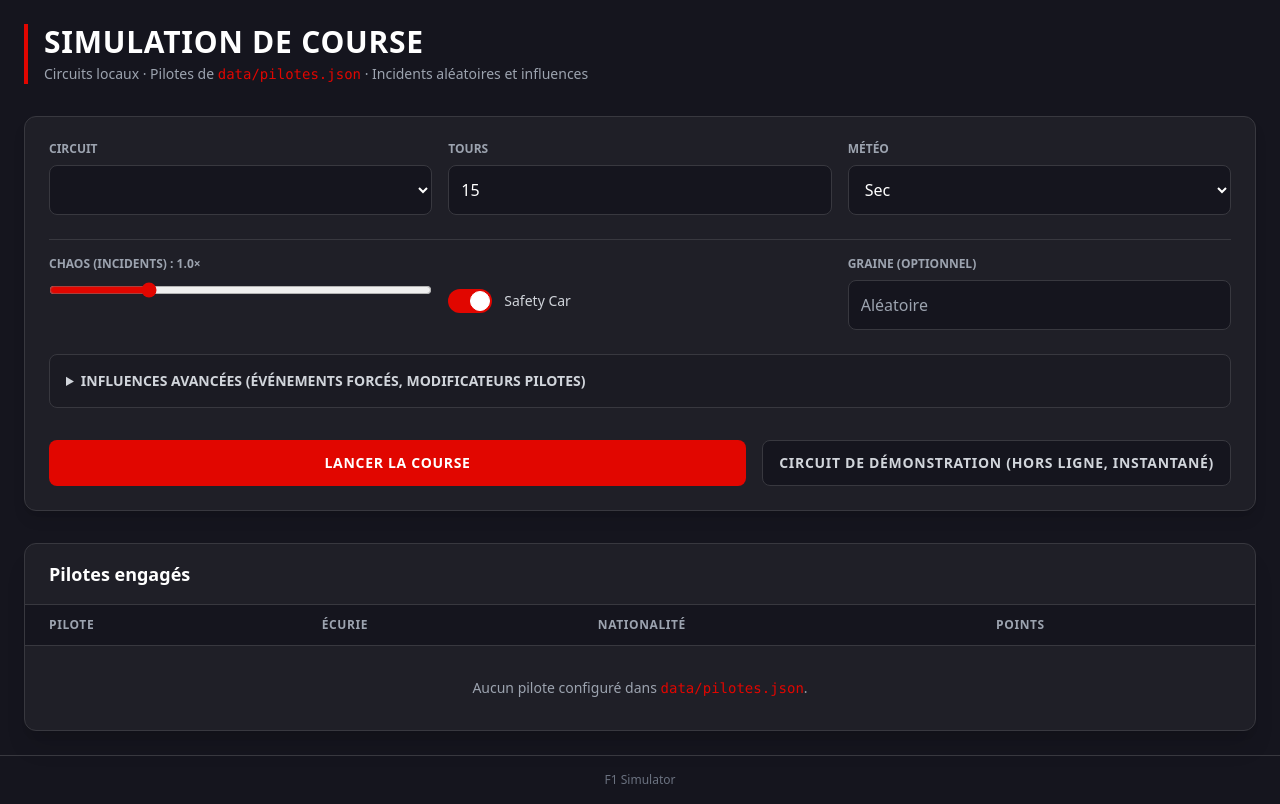
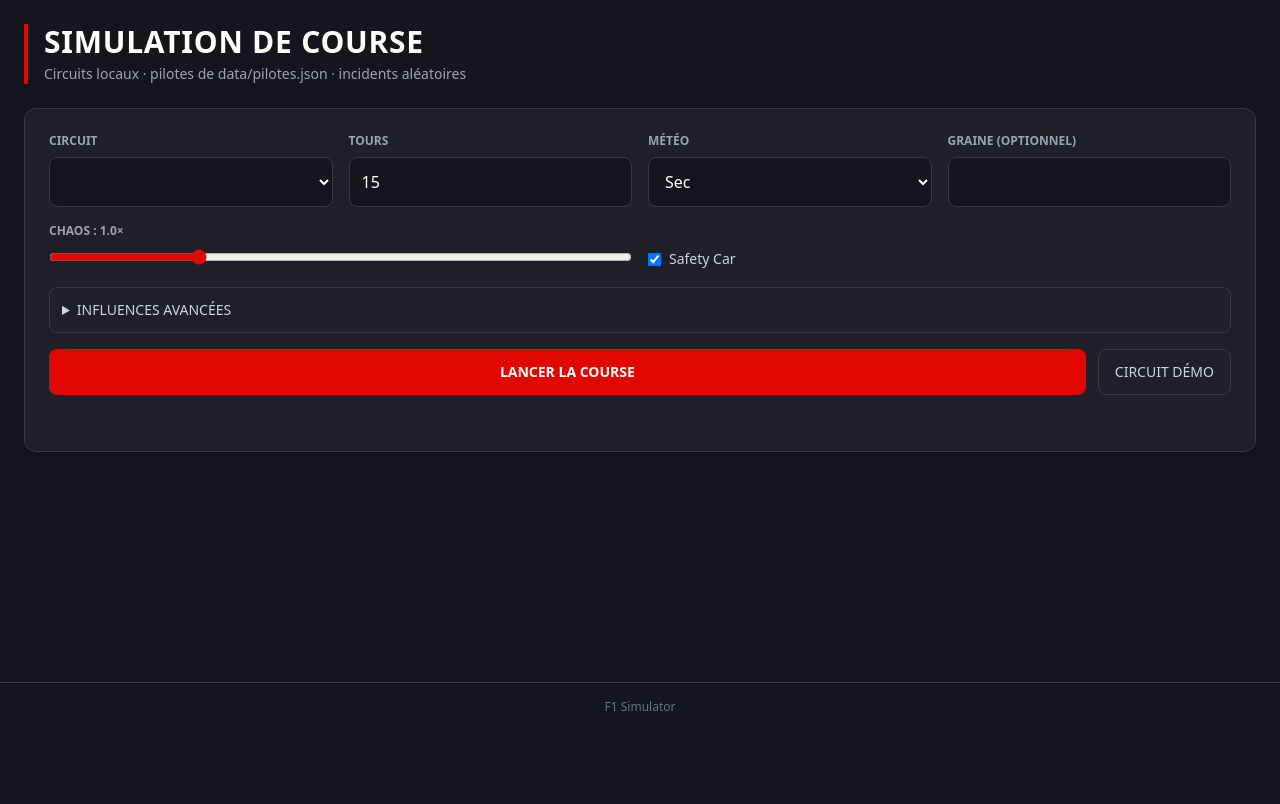
Before and after one commit to hugorouff/F1-Simulator, a Symfony app: template templates/replay/index.html.twig in a window 1280 px wide. Shown: the part 69-873 px from the top of the page. After the commit the page ends 780 px from the top, so only its background shows below. Run offline with Twig, Linux system fonts and the light colour scheme; the template is opened without the code that fills it, so the values that code supplies are empty; some libraries are stand-ins or nearby versions.

Commit message:
Update index.html.twig

```diff
--- a/templates/replay/index.html.twig
+++ b/templates/replay/index.html.twig
@@ -1,158 +1,95 @@
 {% extends 'base.html.twig' %}
 
-{% block title %}Simulation de course - Bibliothèque Locale{% endblock %}
+{% block title %}Simulation de course{% endblock %}
 
 {% block body %}
-<div class="mb-8 border-l-4 border-f1-red pl-4">
-    <h2 class="text-2xl sm:text-3xl font-extrabold uppercase tracking-wide">
-        Simulation de course
-    </h2>
-    <p class="text-gray-400 text-sm mt-1">
-        Circuits locaux · Pilotes de <code class="text-f1-red">data/pilotes.json</code> · Incidents aléatoires et influences
-    </p>
+<div class="mb-6 border-l-4 border-f1-red pl-4">
+    <h2 class="text-2xl sm:text-3xl font-extrabold uppercase tracking-wide">Simulation de course</h2>
+    <p class="text-gray-400 text-sm mt-1">Circuits locaux · pilotes de data/pilotes.json · incidents aléatoires</p>
 </div>
 
-<div class="bg-f1-card p-4 sm:p-6 rounded-xl border border-f1-border mb-8 shadow-lg">
-    <form method="GET" action="{{ path('app_replay') }}" id="sim-form" class="space-y-6">
-
-        {# Grille Principale #}
-        <div class="grid grid-cols-1 md:grid-cols-3 gap-4">
-
-            {# Choix du Circuit #}
+<div class="bg-f1-card p-4 sm:p-6 rounded-xl border border-f1-border mb-6 shadow-lg">
+  <form id="sim-form" class="space-y-4">
+    <div class="grid grid-cols-1 md:grid-cols-4 gap-4">
       <div>
-                <label for="sim-circuit" class="block text-xs font-semibold text-gray-400 uppercase mb-2">
-                    Circuit
-                </label>
-                <select name="circuit" id="sim-circuit" class="w-full bg-f1-dark border border-f1-border rounded-lg p-3 text-white focus:border-f1-red focus:outline-none">
-                    {% for slug, circuit in circuits %}
+        <label class="block text-xs font-semibold text-gray-400 uppercase mb-2">Circuit</label>
+        <select name="circuit" class="w-full bg-f1-dark border border-f1-border rounded-lg p-3 text-white">
+          {% for slug, c in circuits %}
             <option value="{{ slug }}" {{ selected_circuit == slug ? 'selected' }}>
-                            {{ circuit.name }} ({{ (circuit.length_m / 1000)|round(2) }} km)
+              {{ c.name }}{% if c.length_m > 0 %} ({{ (c.length_m / 1000)|round(2) }} km){% endif %}
             </option>
           {% endfor %}
         </select>
       </div>
-
-            {# Tours #}
       <div>
-                <label for="sim-laps" class="block text-xs font-semibold text-gray-400 uppercase mb-2">
-                    Tours
+        <label class="block text-xs font-semibold text-gray-400 uppercase mb-2">Tours</label>
+        <input type="number" name="laps" min="1" max="200" value="15" class="w-full bg-f1-dark border border-f1-border rounded-lg p-3 text-white">
+      </div>
+      <div>
+        <label class="block text-xs font-semibold text-gray-400 uppercase mb-2">Météo</label>
+        <select name="weather" class="w-full bg-f1-dark border border-f1-border rounded-lg p-3 text-white">
+          <option value="dry">Sec</option><option value="rain">Pluie</option><option value="random">Aléatoire</option>
+        </select>
+      </div>
+      <div>
+        <label class="block text-xs font-semibold text-gray-400 uppercase mb-2">Graine (optionnel)</label>
+        <input type="number" name="seed" class="w-full bg-f1-dark border border-f1-border rounded-lg p-3 text-white">
+      </div>
+    </div>
+    <div class="grid grid-cols-1 md:grid-cols-2 gap-4">
+      <div>
+        <label class="block text-xs font-semibold text-gray-400 uppercase mb-2">Chaos : <span id="chaos-val">1.0</span>×</label>
+        <input type="range" name="chaos" min="0" max="4" step="0.1" value="1" class="w-full accent-f1-red"
+               oninput="document.getElementById('chaos-val').textContent=this.value">
+      </div>
+      <label class="inline-flex items-center gap-2 text-sm text-gray-300 pt-6">
+        <input type="checkbox" name="safety_car" checked> Safety Car
       </label>
-                <input type="number" id="sim-laps" name="laps" min="1" max="200" value="15" class="w-full bg-f1-dark border border-f1-border rounded-lg p-3 text-white focus:border-f1-red focus:outline-none">
+    </div>
+    <details class="border border-f1-border rounded-lg p-3">
+      <summary class="cursor-pointer text-sm text-gray-300 uppercase">Influences avancées</summary>
+      <div class="grid md:grid-cols-2 gap-4 mt-3">
+        <textarea name="events" rows="3" placeholder='[{"lap":5,"type":"safety_car"}]' class="bg-f1-dark border border-f1-border rounded-lg p-2 text-xs font-mono text-white"></textarea>
+        <textarea name="mods" rows="3" placeholder='{"VER":{"pace":-0.3,"reliability":1.2}}' class="bg-f1-dark border border-f1-border rounded-lg p-2 text-xs font-mono text-white"></textarea>
+      </div>
+    </details>
+    <div class="flex gap-3">
+      <button type="submit" id="run-btn" class="flex-1 bg-f1-red hover:bg-red-700 text-white font-bold py-3 rounded-lg uppercase text-sm">Lancer la course</button>
+      <button type="button" id="demo-btn" class="border border-f1-border text-gray-300 py-3 px-4 rounded-lg uppercase text-sm">Circuit démo</button>
+    </div>
+  </form>
+  <p id="status" class="text-sm text-gray-400 mt-3 min-h-5"></p>
 </div>
 
-            {# Météo #}
-            <div>
-                <label for="sim-weather" class="block text-xs font-semibold text-gray-400 uppercase mb-2">
-                    Météo
-                </label>
-                <select id="sim-weather" name="weather" class="w-full bg-f1-dark border border-f1-border rounded-lg p-3 text-white focus:border-f1-red focus:outline-none">
-                    <option value="dry">Sec</option>
-                    <option value="rain">Pluie</option>
-                    <option value="random">Aléatoire</option>
+<div id="viewer" class="hidden grid grid-cols-1 lg:grid-cols-3 gap-6 mb-6">
+  <div class="lg:col-span-2 bg-f1-card rounded-xl border border-f1-border p-3">
+    <canvas id="track" class="w-full rounded-lg bg-f1-dark" style="aspect-ratio:4/3"></canvas>
+    <div class="flex items-center gap-3 mt-3 text-sm text-gray-300">
+      <button id="play" class="bg-f1-red px-4 py-2 rounded-lg font-bold">⏸</button>
+      <input id="seek" type="range" min="0" value="0" class="flex-1 accent-f1-red">
+      <select id="speed" class="bg-f1-dark border border-f1-border rounded p-2">
+        <option value="1">×1</option><option value="4" selected>×4</option>
+        <option value="10">×10</option><option value="30">×30</option>
       </select>
+      <span id="clock" class="font-mono w-16 text-right">0:00</span>
+    </div>
+  </div>
+  <div class="bg-f1-card rounded-xl border border-f1-border p-3">
+    <h3 class="font-bold mb-2">Classement live <span id="lapinfo" class="text-xs text-gray-400"></span></h3>
+    <ol id="board" class="text-sm font-mono space-y-1"></ol>
+    <h3 class="font-bold mt-4 mb-2">Événements</h3>
+    <ul id="events" class="text-xs text-gray-300 space-y-1 max-h-48 overflow-y-auto"></ul>
   </div>
 </div>
 
-        {# Configuration des Incidents & Safety Car #}
-        <div class="grid grid-cols-1 md:grid-cols-3 gap-4 border-t border-f1-border pt-4">
-            <div>
-                <label for="sim-chaos" class="block text-xs font-semibold text-gray-400 uppercase mb-2">
-                    Chaos (incidents) : <span id="chaos-val">1.0</span>×
-                </label>
-                <input type="range" id="sim-chaos" name="chaos" min="0" max="4" step="0.1" value="1.0" class="w-full accent-f1-red" oninput="document.getElementById('chaos-val').textContent = this.value">
-            </div>
-
-            <div class="flex items-center pt-4">
-                <label class="inline-flex items-center cursor-pointer">
-                    <input type="checkbox" name="safety_car" value="1" checked class="sr-only peer">
-                    <div class="relative w-11 h-6 bg-f1-dark peer-focus:outline-none rounded-full peer peer-checked:after:translate-x-full rtl:peer-checked:after:-translate-x-full peer-checked:after:border-white after:content-[''] after:absolute after:top-[2px] after:start-[2px] after:bg-white after:border-gray-300 after:border after:rounded-full after:h-5 after:w-5 after:transition-all peer-checked:bg-f1-red"></div>
-                    <span class="ms-3 text-sm font-medium text-gray-300">Safety Car</span>
-                </label>
-            </div>
-
-            <div>
-                <label for="sim-seed" class="block text-xs font-semibold text-gray-400 uppercase mb-2">
-                    Graine (optionnel)
-                </label>
-                <input type="number" id="sim-seed" name="seed" placeholder="Aléatoire" class="w-full bg-f1-dark border border-f1-border rounded-lg p-3 text-white focus:border-f1-red focus:outline-none">
-            </div>
-        </div>
-
-        {# Influences Avancées (Accordéon) #}
-        <details class="border border-f1-border rounded-lg p-4 bg-f1-dark/40">
-            <summary class="cursor-pointer text-sm font-semibold text-gray-300 uppercase">
-                Influences avancées (événements forcés, modificateurs pilotes)
-            </summary>
-            <div class="grid grid-cols-1 md:grid-cols-2 gap-4 mt-4">
-                <div>
-                    <label for="sim-events" class="block text-xs font-semibold text-gray-400 mb-1">
-                        Événements forcés (JSON) — types : <code class="text-xs text-f1-red">safety_car, puncture, mechanical, collision, spin, penalty</code>
-                    </label>
-                    <textarea id="sim-events" name="events" rows="3" placeholder='[{"lap": 5, "type": "safety_car"}]' class="w-full bg-f1-dark border border-f1-border rounded-lg p-2 text-xs font-mono text-white focus:border-f1-red focus:outline-none"></textarea>
-                </div>
-                <div>
-                    <label for="sim-mods" class="block text-xs font-semibold text-gray-400 mb-1">
-                        Modificateurs pilotes (JSON) — pace en s/tour (négatif = plus rapide), reliability (>1 = plus fiable)
-                    </label>
-                    <textarea id="sim-mods" name="mods" rows="3" placeholder='{"VER": {"pace": -0.3, "reliability": 1.2}}' class="w-full bg-f1-dark border border-f1-border rounded-lg p-2 text-xs font-mono text-white focus:border-f1-red focus:outline-none"></textarea>
-                </div>
-            </div>
-        </details>
-
-        {# Boutons d'Action #}
-        <div class="flex flex-col sm:flex-row gap-4 pt-2">
-            <button type="submit" id="load-btn" class="flex-1 bg-f1-red hover:bg-red-700 text-white font-bold py-3 px-4 rounded-lg transition uppercase text-sm tracking-wider">
-                Lancer la course
-            </button>
-            <a href="{{ path('app_replay', {demo: 1}) }}" class="bg-f1-dark hover:bg-f1-border text-gray-300 font-semibold py-3 px-4 rounded-lg transition text-center uppercase text-sm tracking-wider border border-f1-border">
-                Circuit de démonstration (hors ligne, instantané)
-            </a>
-        </div>
-    </form>
-
-    <p id="loading" class="hidden text-sm text-gray-400 mt-4 text-center">
-        Lancement de la simulation en cours...
-    </p>
-</div>
-
-{% if error %}
-    <div class="bg-red-950/50 border border-f1-red text-red-200 rounded-xl p-4 mb-8 text-sm">
-        {{ error }}
-    </div>
-{% endif %}
-
-<div class="bg-f1-card rounded-xl border border-f1-border overflow-hidden shadow-xl">
-    <div class="px-4 sm:px-6 py-4 border-b border-f1-border">
-        <h3 class="font-bold text-lg">Pilotes engagés</h3>
-    </div>
+<div id="results-box" class="hidden bg-f1-card rounded-xl border border-f1-border overflow-hidden mb-6">
+  <div class="px-4 py-3 border-b border-f1-border font-bold">Résultats</div>
   <div class="overflow-x-auto">
     <table class="w-full text-left text-sm">
-            <thead class="bg-f1-dark text-gray-400 uppercase text-xs tracking-wider border-b border-f1-border">
-                <tr>
-                    <th class="py-3 px-4 sm:px-6">Pilote</th>
-                    <th class="py-3 px-4 sm:px-6">Écurie</th>
-                    <th class="py-3 px-4 sm:px-6">Nationalité</th>
-                    <th class="py-3 px-4 sm:px-6">Points</th>
-                </tr>
+      <thead class="bg-f1-dark text-gray-400 uppercase text-xs">
+        <tr><th class="p-3">Pos</th><th class="p-3">Pilote</th><th class="p-3">Écurie</th><th class="p-3">Grille</th><th class="p-3">Arrêts</th><th class="p-3">Statut</th><th class="p-3">Pts</th></tr>
       </thead>
-            <tbody class="divide-y divide-f1-border">
-                {% for driver in drivers %}
-                    <tr class="hover:bg-f1-dark/50 transition">
-                        <td class="py-3 px-4 sm:px-6 font-semibold whitespace-nowrap text-white">
-                            {{ driver.name }}
-                        </td>
-                        <td class="py-3 px-4 sm:px-6 text-gray-300 whitespace-nowrap">{{ driver.display_team }}</td>
-                        <td class="py-3 px-4 sm:px-6 text-gray-400 whitespace-nowrap">{{ driver.nationality ?? 'N/A' }}</td>
-                        <td class="py-3 px-4 sm:px-6 font-mono text-gray-300">{{ driver.points ?? 0 }}</td>
-                    </tr>
-                {% else %}
-                    <tr>
-                        <td colspan="4" class="py-8 text-center text-gray-400">
-                            Aucun pilote configuré dans <code class="text-f1-red">data/pilotes.json</code>.
-                        </td>
-                    </tr>
-                {% endfor %}
-            </tbody>
+      <tbody id="results" class="divide-y divide-f1-border"></tbody>
     </table>
   </div>
 </div>
@@ -161,14 +98,138 @@
 (function () {
   'use strict';
   var form = document.getElementById('sim-form');
-    var button = document.getElementById('load-btn');
-    var loading = document.getElementById('loading');
+  var statusEl = document.getElementById('status');
+  var canvas = document.getElementById('track');
+  var ctx = canvas.getContext('2d');
+  var data = null, frame = 0, playing = true, last = 0, acc = 0, geo = null, order = [];
 
-    form.addEventListener('submit', function () {
-        loading.classList.remove('hidden');
-        button.classList.add('opacity-50');
-        button.disabled = true;
+  function setStatus(t) { statusEl.textContent = t; }
+
+  function run(demo) {
+    var fd = new FormData(form);
+    var p = new URLSearchParams();
+    fd.forEach(function (v, k) { if (k !== 'safety_car' && v !== '') p.append(k, v); });
+    p.set('safety_car', form.elements.safety_car.checked ? '1' : '0');
+    p.set('demo', demo ? '1' : '0');
+    setStatus('Simulation en cours…');
+    document.getElementById('run-btn').disabled = true;
+
+    fetch('/api/replay/simulate?' + p.toString())
+      .then(function (r) { return r.text().then(function (t) {
+        var j; try { j = JSON.parse(t); } catch (e) { throw new Error('Réponse invalide : ' + t.slice(0, 200)); }
+        if (!r.ok || j.error) throw new Error(j.error || 'Erreur serveur');
+        return j;
+      }); })
+      .then(function (j) { data = j; setup(); setStatus(''); })
+      .catch(function (e) { setStatus('Erreur : ' + e.message); })
+      .finally(function () { document.getElementById('run-btn').disabled = false; });
+  }
+
+  function setup() {
+    var c = data.circuit, xs = c.x, ys = c.y;
+    var minX = Math.min.apply(null, xs), maxX = Math.max.apply(null, xs);
+    var minY = Math.min.apply(null, ys), maxY = Math.max.apply(null, ys);
+    var W = canvas.width = canvas.clientWidth * 2, H = canvas.height = canvas.clientHeight * 2;
+    var pad = 50, sc = Math.min((W - 2 * pad) / (maxX - minX || 1), (H - 2 * pad) / (maxY - minY || 1));
+    var ox = (W - (maxX - minX) * sc) / 2, oy = (H - (maxY - minY) * sc) / 2;
+    geo = {
+      px: xs.map(function (v) { return ox + (v - minX) * sc; }),
+      py: ys.map(function (v) { return H - (oy + (v - minY) * sc); }),
+      s: c.s, L: c.length_m
+    };
+    frame = 0; acc = 0; playing = true;
+    document.getElementById('play').textContent = '⏸';
+    var seek = document.getElementById('seek');
+    seek.max = data.race.frame_count - 1; seek.value = 0;
+    document.getElementById('viewer').classList.remove('hidden');
+
+    var ev = document.getElementById('events'); ev.textContent = '';
+    data.events.forEach(function (e) {
+      var li = document.createElement('li');
+      li.textContent = 'T' + e.lap + ' · ' + e.text;
+      ev.appendChild(li);
     });
+
+    var tb = document.getElementById('results'); tb.textContent = '';
+    data.results.forEach(function (r) {
+      var tr = document.createElement('tr');
+      [r.position, r.code + ' ' + r.name, r.team, 'P' + r.grid, r.stops,
+       r.status === 'DNF' ? 'DNF (' + (r.reason || '?') + ')' : (r.gap_s == null ? 'Vainqueur' : '+' + r.gap_s.toFixed(3) + ' s'),
+       r.points].forEach(function (v) {
+        var td = document.createElement('td'); td.className = 'p-3'; td.textContent = v; tr.appendChild(td);
+      });
+      tb.appendChild(tr);
+    });
+    document.getElementById('results-box').classList.remove('hidden');
+    draw();
+  }
+
+  function pos(dist) {
+    var L = geo.L, m = ((dist % L) + L) % L, s = geo.s, lo = 0, hi = s.length - 1;
+    while (lo < hi - 1) { var mid = (lo + hi) >> 1; if (s[mid] <= m) lo = mid; else hi = mid; }
+    var nxt = (lo + 1) % s.length, span = (nxt === 0 ? L : s[nxt]) - s[lo] || 1, t = (m - s[lo]) / span;
+    return [geo.px[lo] + (geo.px[nxt] - geo.px[lo]) * t, geo.py[lo] + (geo.py[nxt] - geo.py[lo]) * t];
+  }
+
+  function draw() {
+    if (!data) return;
+    var W = canvas.width, H = canvas.height;
+    ctx.clearRect(0, 0, W, H);
+    ctx.lineJoin = 'round'; ctx.lineCap = 'round';
+    ctx.beginPath();
+    geo.px.forEach(function (x, i) { i ? ctx.lineTo(x, geo.py[i]) : ctx.moveTo(x, geo.py[i]); });
+    ctx.closePath();
+    ctx.strokeStyle = '#2a2a35'; ctx.lineWidth = 22; ctx.stroke();
+    ctx.strokeStyle = '#555566'; ctx.lineWidth = 14; ctx.stroke();
+
+    var infos = data.drivers.map(function (d, i) {
+      var fr = data.frames.find(function (f) { return f.code === d.code; });
+      return { d: d, dist: fr.d[frame], fr: fr };
+    });
+    infos.forEach(function (o) {
+      var p = pos(o.dist);
+      ctx.beginPath(); ctx.arc(p[0], p[1], 11, 0, 7);
+      ctx.fillStyle = o.d.color; ctx.fill();
+      ctx.strokeStyle = '#000'; ctx.lineWidth = 2; ctx.stroke();
+      ctx.fillStyle = '#fff'; ctx.font = 'bold 20px sans-serif';
+      ctx.fillText(o.d.code, p[0] + 14, p[1] - 10);
+    });
+
+    infos.sort(function (a, b) { return b.dist - a.dist; });
+    var board = document.getElementById('board'); board.textContent = '';
+    infos.forEach(function (o, i) {
+      var li = document.createElement('li');
+      var dot = document.createElement('span');
+      dot.style.cssText = 'display:inline-block;width:10px;height:10px;border-radius:50%;margin-right:6px;background:' + o.d.color;
+      li.appendChild(dot);
+      li.appendChild(document.createTextNode((i + 1) + '. ' + o.d.code));
+      board.appendChild(li);
+    });
+    var lap = Math.min(data.race.laps, Math.max(1, Math.floor(infos[0].dist / geo.L) + 1));
+    document.getElementById('lapinfo').textContent = '· Tour ' + lap + '/' + data.race.laps;
+    var t = frame * data.race.frame_dt;
+    document.getElementById('clock').textContent = Math.floor(t / 60) + ':' + String(Math.floor(t % 60)).padStart(2, '0');
+    document.getElementById('seek').value = frame;
+  }
+
+  function loop(ts) {
+    if (data && playing) {
+      acc += (ts - last) / 1000 * Number(document.getElementById('speed').value) / data.race.frame_dt;
+      var step = Math.floor(acc);
+      if (step > 0) { acc -= step; frame = Math.min(frame + step, data.race.frame_count - 1); draw(); }
+      if (frame >= data.race.frame_count - 1) playing = false;
+    }
+    last = ts; requestAnimationFrame(loop);
+  }
+
+  form.addEventListener('submit', function (e) { e.preventDefault(); run(false); });
+  document.getElementById('demo-btn').addEventListener('click', function () { run(true); });
+  document.getElementById('play').addEventListener('click', function () {
+    playing = !playing; this.textContent = playing ? '⏸' : '▶';
+  });
+  document.getElementById('seek').addEventListener('input', function () { frame = Number(this.value); draw(); });
+  window.addEventListener('resize', function () { if (data) { setup(); } });
+  requestAnimationFrame(loop);
 })();
 </script>
 {% endblock %}
```
Lines whose indentation alone changed are shown as unchanged.
